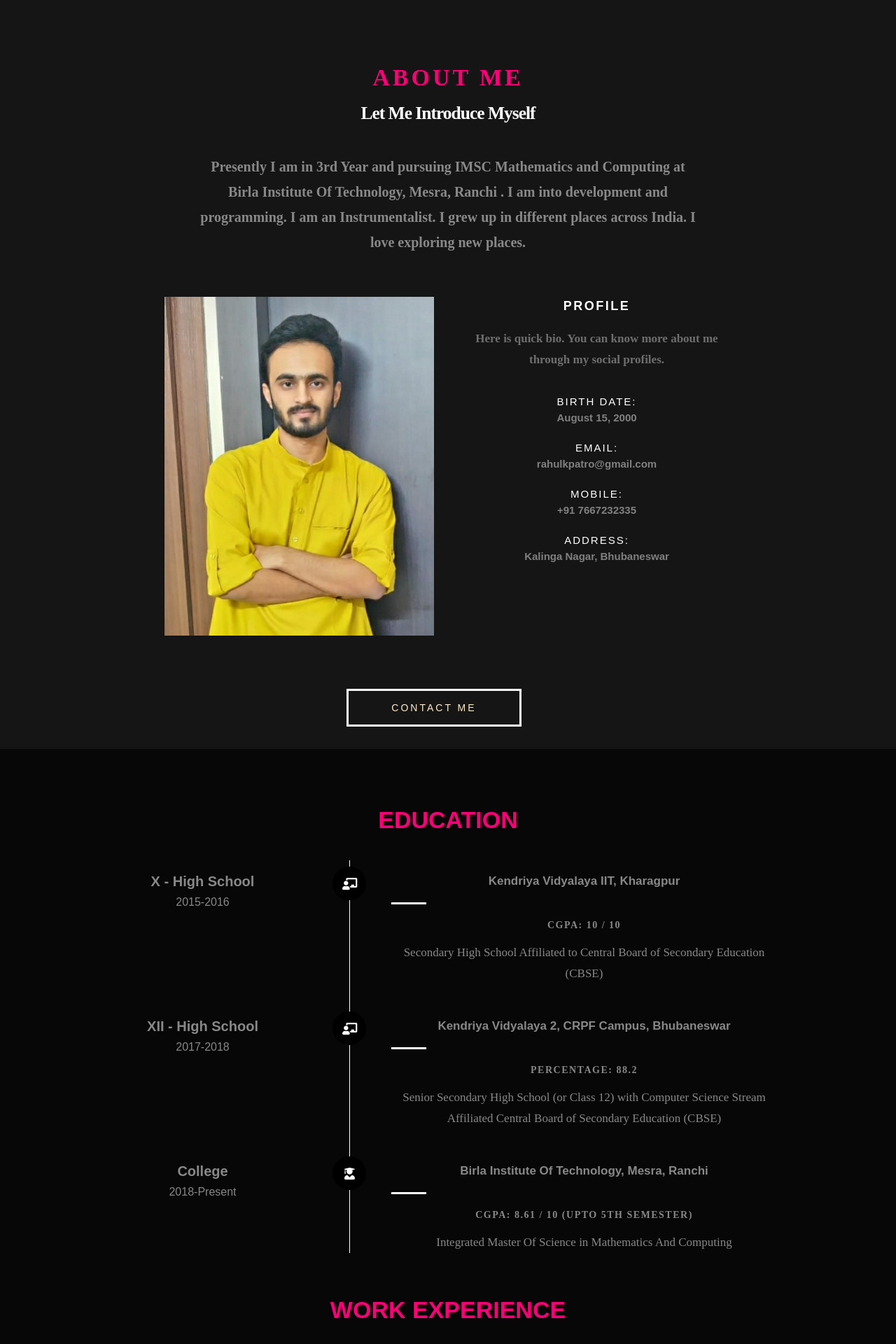
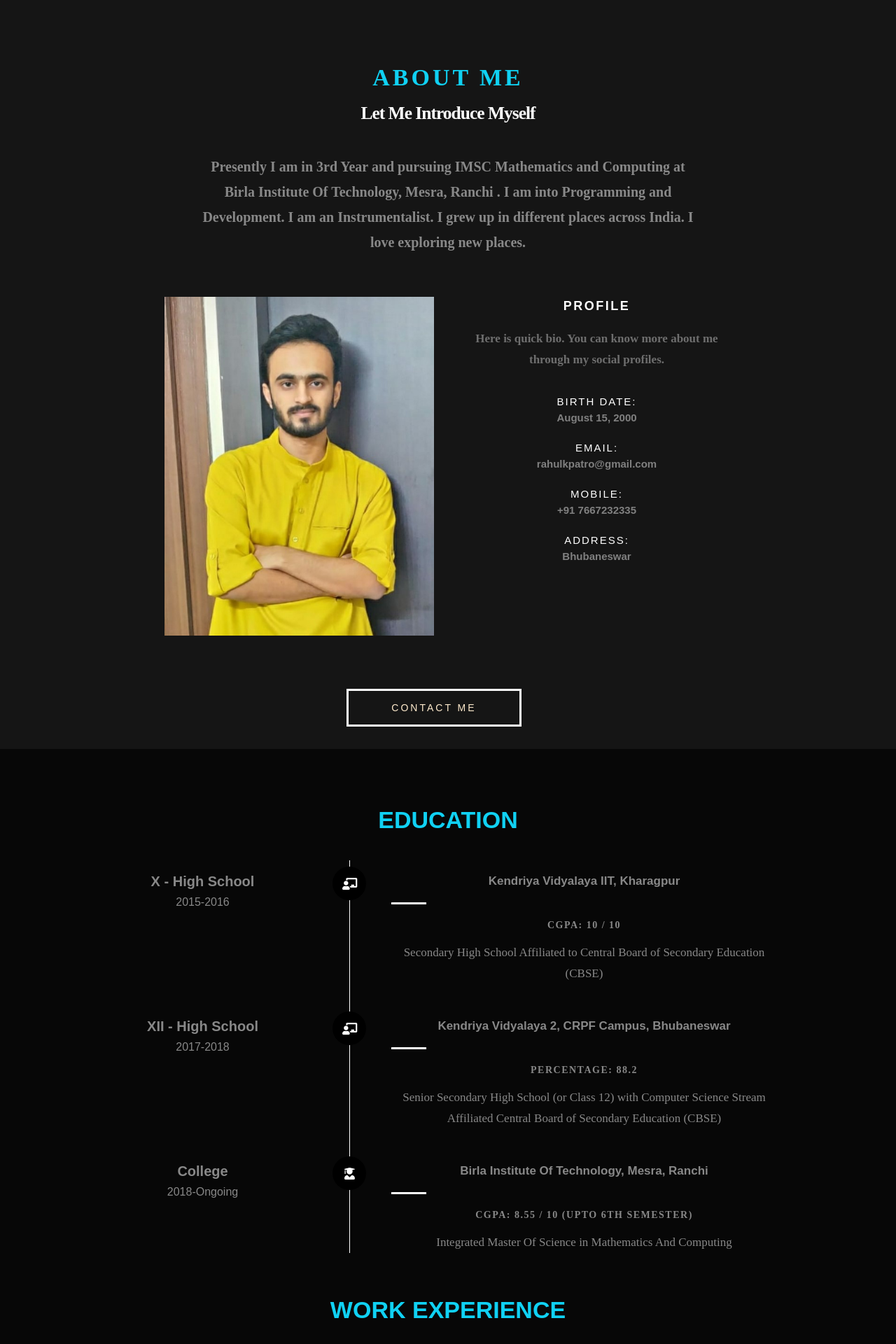
Before and after one commit to subhendusekhar111/subhendu_portfolio_final, a PHP site: page / in a window 1280 px wide. Shown: the part 801-2721 px from the top of the page at 70% size. Run offline with PHP 8.4, Linux system fonts and the light colour scheme; some libraries are stand-ins or nearby versions; some web fonts are replaced.

Commit message:
resolved issues

```diff
--- a/css/main.css
+++ b/css/main.css
@@ -876,7 +876,7 @@ button::-moz-focus-inner, input::-moz-focus-inner {
 	margin-bottom: 1.2rem;
 }
 .section-intro h5 {
-	color: #FF0077;
+	color: #10d1f3;
 	font-size: 2em;
 	line-height: 1.875;
 	margin-bottom: 0.3rem;
@@ -1486,7 +1486,7 @@ header .top-bar {
 	text-align: center;
 }
 #resume .resume-header h2 {
-	color: #FF0077;
+	color: #10d1f3;
 }
 
 
--- a/index.html
+++ b/index.html
@@ -73,9 +73,11 @@
 
 				<div class="col-twelve">
 
-					<h5>Hello, World.</h5>
+					<h5>Hello, Everyone.</h5>
 					<h1>I'm <span class="logo-font"> RAHUL </span> </h1>
 					<h6 class="wide-font"> RAHUL KUMAR PATRO</h6>
+
+
 
 					<p class="intro-position">
 						<span>Programmer</span>
@@ -103,11 +105,11 @@
 					<i class="fa fa-linkedin"></i>
 				</a>
 			</li>
-			<li>
+			<!-- <li>
 				<a href="https://twitter.com/rahulkp_15" target="blank">
 					<i class="fa fa-twitter"></i>
 				</a>
-			</li>
+			</li>  -->
 			<li>
 				<a href="https://instagram.com/r.a.h.u.l15.82/" target="blank">
 					<i class="fa fa-instagram"></i>
@@ -132,7 +134,7 @@
 
 				<div class="intro-info">
 					<p class="lead">Presently I am in <i id="year1"></i>rd Year and pursuing IMSC Mathematics and Computing at Birla Institute Of Technology, Mesra, Ranchi
-						. I am into development and programming. I am an Instrumentalist. I grew up in different places across India.
+						. I am into Programming and Development. I am an Instrumentalist. I grew up in different places across India.
 						I love exploring new places.
 					</p>
 				</div>
@@ -170,7 +172,7 @@
 					</li>
 					<li>
 						<strong>Address:</strong>
-						<span> Kalinga Nagar, Bhubaneswar</span>
+						<span>Bhubaneswar</span>
 					</li>
 
 				</ul>
@@ -205,7 +207,7 @@
 
 			<div class="col-twelve resume-header">
 
-				<h2 style="color:#FF0077">EDUCATION</h2>
+				<h2>EDUCATION</h2>
 
 			</div>
 
@@ -261,12 +263,12 @@
 
 						<div class="timeline-header">
 							<h3>College</h3>
-							<p style="text-align: center;">2018-Present</p>
+							<p style="text-align: center;">2018-Ongoing</p>
 						</div>
 
 						<div class="timeline-content">
 							<h4>Birla Institute Of Technology, Mesra, Ranchi</h4>
-							<h5>CGPA: 8.61 / 10 (upto 5th Semester)</h5>
+							<h5>CGPA: 8.55 / 10 (upto 6th Semester)</h5>
 							<p>Integrated Master Of Science in Mathematics And Computing</p>
 						</div>
 
@@ -389,6 +391,31 @@
 
 		</div>
 
+		<br><br>
+
+		<div class="row resume-timeline">
+
+			<div class="col-twelve resume-header">
+
+				<h2>MY CODING STATISTICS</h2>
+
+			</div>
+
+		<div class="row button-section">
+
+			<a href="https://leetcode.com/rahul158_/" target="_blank" title="LeetCode Profile" class="button button-primary">LeetCode Profile</a>
+
+
+			<a href="https://www.codechef.com/users/rahul158_" target="_blank" title="CodeChef Profile" class="button button-primary">CodeChef Profile</a>
+
+			<!-- <a href="https://codeforces.com/profile/bandaudi" target="_blank" title="CodeForces Profile" class="button button-primary">CodeForces Profile</a> -->
+
+		</div>
+
+		</div>
+
+		<br><br>
+
 		<div class="row resume-timeline">
 
 			<div class="col-twelve resume-header">
@@ -404,6 +431,8 @@
 			</div>
 
 		</div>
+
+
 
 		<br><br>
 
@@ -963,11 +992,11 @@
 							<i class="fa fa-linkedin"></i>
 						</a>
 					</li>
-					<li>
+					<!-- <li>
 						<a href="https://twitter.com/rahulkp_15" target="blank">
 							<i class="fa fa-twitter"></i>
 						</a>
-					</li>
+					</li>  -->
 					<li>
 						<a href="https://instagram.com/r.a.h.u.l15.82/" target="blank">
 							<i class="fa fa-instagram"></i>
```
Also changed, not shown: other parts of css/main.css (+28 -28 lines), images/favicon.JPG.
